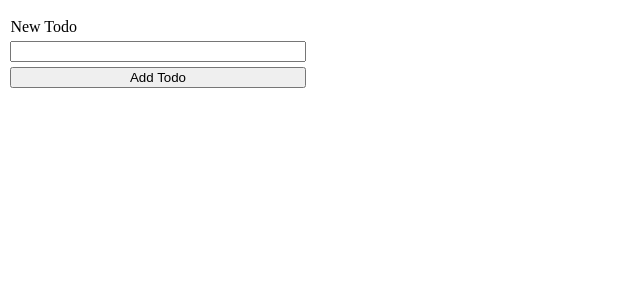
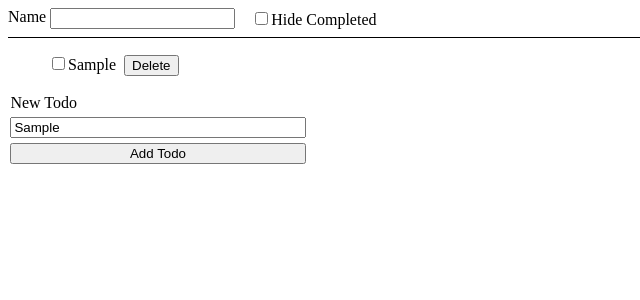
Before and after one commit to ruska-/Todo-Lists-Advanced, a React (Vite) app: page / in a window 1280 px wide. Both pictures are taken after typing "Sample" into the empty fields and a click on the button "Add Todo". Shown: the top 300 px of the page, without its empty margins (0-640 px from the left). Built offline with nearby package versions, Linux system fonts and the light colour scheme.

Commit message:
added filtering functionaly wich works with local storage

```diff
--- a/src/App.jsx
+++ b/src/App.jsx
@@ -1,8 +1,9 @@
-import { useEffect, useReducer, useRef } from "react";
+import { useEffect, useReducer, useRef, useState } from "react";
 import "./styles.css";
 import { Todo } from "./Todo";
 
 const LOCAL_STORAGE_KEY = "TODO_ITEMS";
+const LOCAL_STORAGE_HIDE = "TODO_HIDE_COMPLETED";
 const ACTIONS = {
   NEW_TODO_NAME: "NEW_TODO",
   RESET_TODO_NAME: "",
@@ -12,7 +13,7 @@ const ACTIONS = {
 };
 
 function App() {
-  const nameRef = useRef();
+  const newTodoRef = useRef();
   const [state, dispatch] = useReducer(reducer, { todosArr: [] }, () => {
     let result = { todosArr: [] };
     const storedValue = localStorage.getItem(LOCAL_STORAGE_KEY);
@@ -22,6 +23,15 @@ function App() {
 
     return result;
   });
+
+  const [filterValue, setFilterValue] = useState("");
+  const [hideCompleted, setHideCompleted] = useState(() => {
+    let storedValue = localStorage.getItem(LOCAL_STORAGE_HIDE);
+    if (storedValue !== null && storedValue === "true") return true;
+    else return false;
+  });
+
+  let todosArrayToShow = filterArray();
 
   useEffect(() => {
     localStorage.setItem(LOCAL_STORAGE_KEY, JSON.stringify(state.todosArr));
@@ -46,10 +56,10 @@ function App() {
           todosArr: state.todosArr.filter((todo) => todo.id !== payload.id),
         };
       case ACTIONS.ADD_TODO:
-        if (nameRef.current.value === "") return state;
+        if (newTodoRef.current.value === "") return state;
         else {
           const newTodoItem = {
-            todoName: nameRef.current.value,
+            todoName: newTodoRef.current.value,
             checked: false,
             markTodo: () => markTodo(id),
             deleteTodo: () => deleteTodo(id),
@@ -69,14 +79,54 @@ function App() {
   function handleSubmit(e) {
     e.preventDefault();
     dispatch({ type: ACTIONS.ADD_TODO });
-    nameRef.current.value = "";
+  }
+
+  function handleFilterSubmit(e) {
+    e.preventDefault();
+    setFilterValue("");
+  }
+
+  function filterArray() {
+    let resultArr = state.todosArr.filter((td) => {
+      if (td.todoName.includes(filterValue)) {
+        if (!hideCompleted || !td.checked) {
+          return td;
+        }
+      }
+    });
+
+    return resultArr;
   }
 
   return (
     <>
+      <form onSubmit={handleFilterSubmit} className="filter-form">
+        <div className="filter-form-group">
+          <label htmlFor="name">Name</label>
+          <input
+            type="text"
+            id="name"
+            value={filterValue}
+            onChange={(e) => {
+              setFilterValue(e.target.value);
+            }}
+          />
+        </div>
+        <label>
+          <input
+            type="checkbox"
+            checked={hideCompleted}
+            onChange={(e) => {
+              localStorage.setItem(LOCAL_STORAGE_HIDE, !hideCompleted);
+              setHideCompleted(!hideCompleted);
+            }}
+          />
+          Hide Completed
+        </label>
+      </form>
       <div>
         <ul>
-          {state.todosArr.map((todoItem) => (
+          {todosArrayToShow.map((todoItem) => (
             <Todo
               key={todoItem.id}
               id={todoItem.id}
@@ -100,15 +150,7 @@ function App() {
       </div>
       <form onSubmit={handleSubmit} id="new-todo-form">
         <label htmlFor="todo-input">New Todo</label>
-        <input
-          ref={nameRef}
-          type="text"
-          //  value={state.newTodoName}
-          id="todo-input"
-          // onChange={(e) => {
-          //   dispatch({ type: ACTIONS.NEW_TODO_NAME, payload: e.target.value });
-          // }}
-        ></input>
+        <input ref={newTodoRef} type="text" id="todo-input"></input>
         <button>Add Todo</button>
       </form>
     </>
--- a/src/Todo.jsx
+++ b/src/Todo.jsx
@@ -6,7 +6,7 @@ export function Todo({ checked, todoName, markTodo, deleteTodo }) {
           <input
             type="checkbox"
             onChange={markTodo}
-            defaultChecked={checked}
+            checked={checked}
             data-list-item-checkbox
           />
           <span data-list-item-text>{todoName}</span>
```
